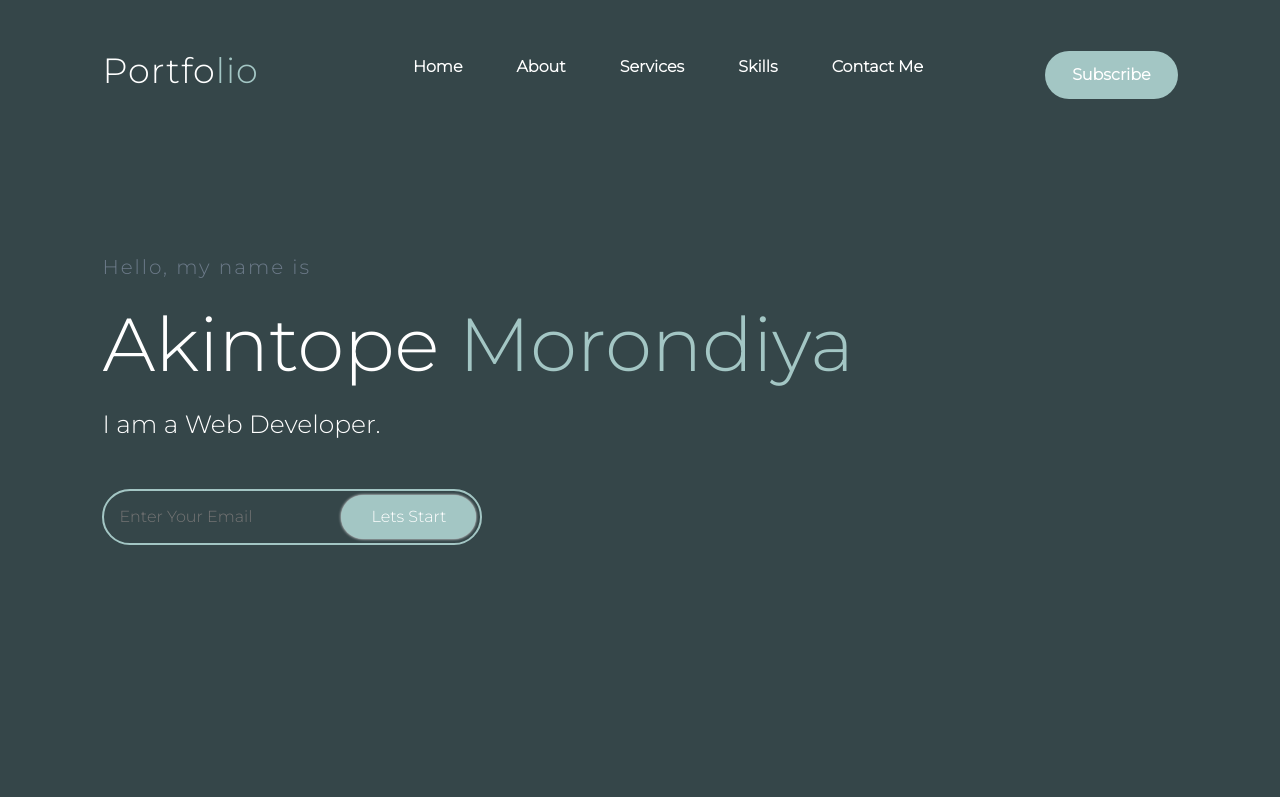
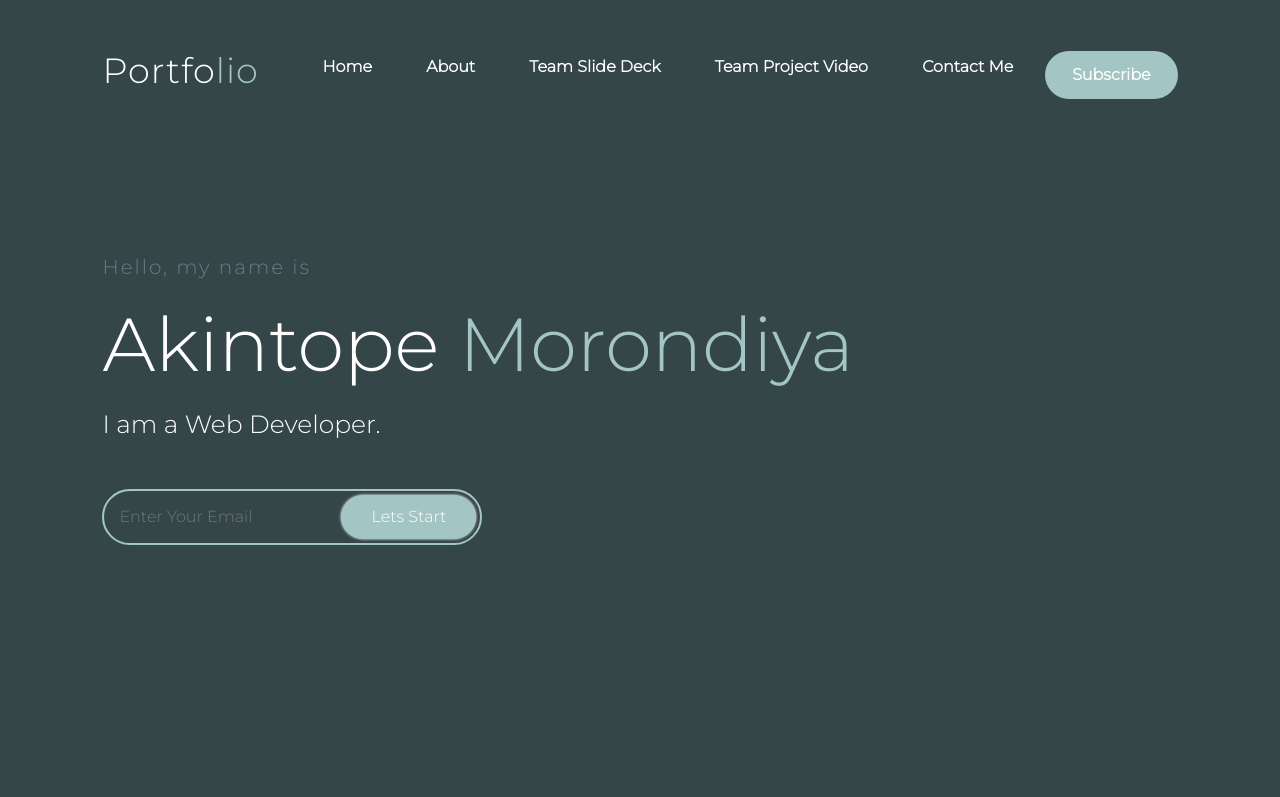
Before and after one commit to Akintope/myportfolio, a plain HTML site: page index.html in a window 1280 px wide. Shown: the top 797 px of the page. Drawn offline with nearby package versions, Linux system fonts and the light colour scheme.

Commit message:
Update index.html

```diff
--- a/index.html
+++ b/index.html
@@ -19,8 +19,8 @@
             <ul>
                 <li><a href="#">Home</a></li>
                 <li><a href="#">About</a></li>
-                <li><a href="#">Services</a></li>
-                <li><a href="#">Skills</a></li>
+                <li><a href="https://docs.google.com/presentation/d/1_9wK7g4UTMWh9HwafXvUa9oi366Ic7qvONhtXYvUx00/edit?usp=sharing">Team Slide Deck</a></li>
+                <li><a href="https://youtu.be/AbvQyn13b6M">Team Project Video</a></li>
                 <li><a href="#">Contact Me</a></li>
             </ul>
             <a href="#" class="btn">Subscribe</a>
```
